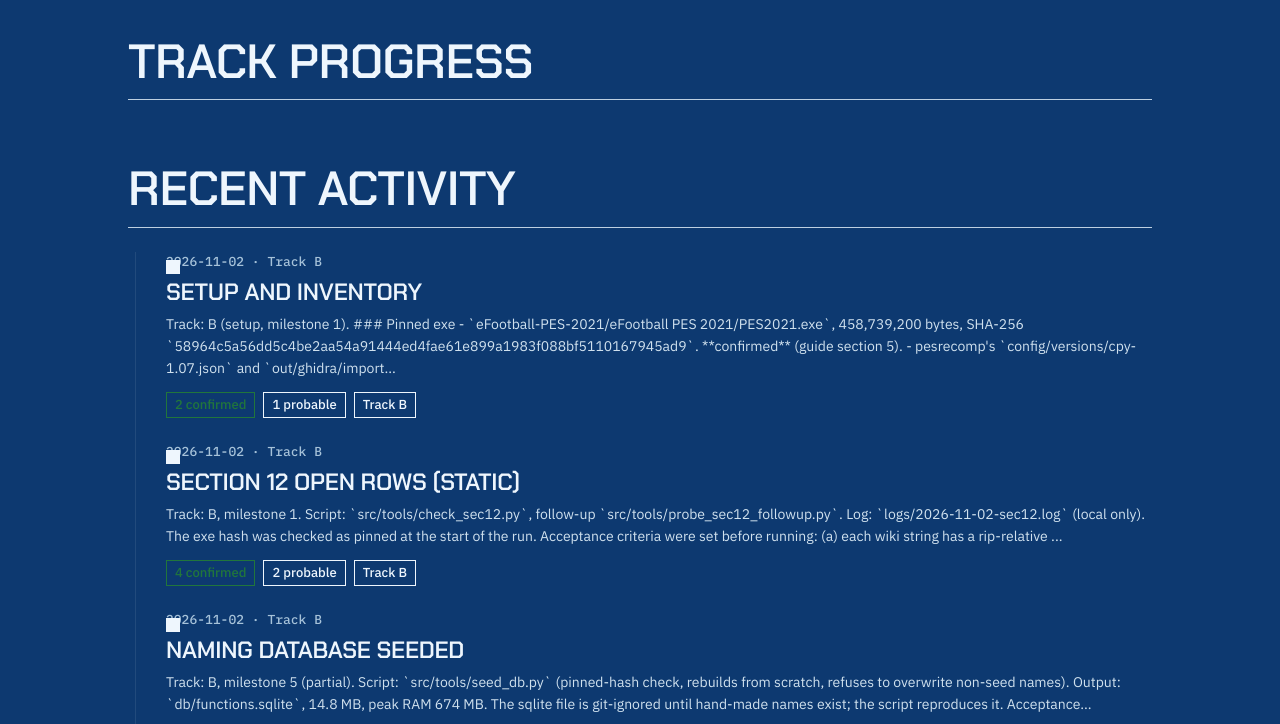
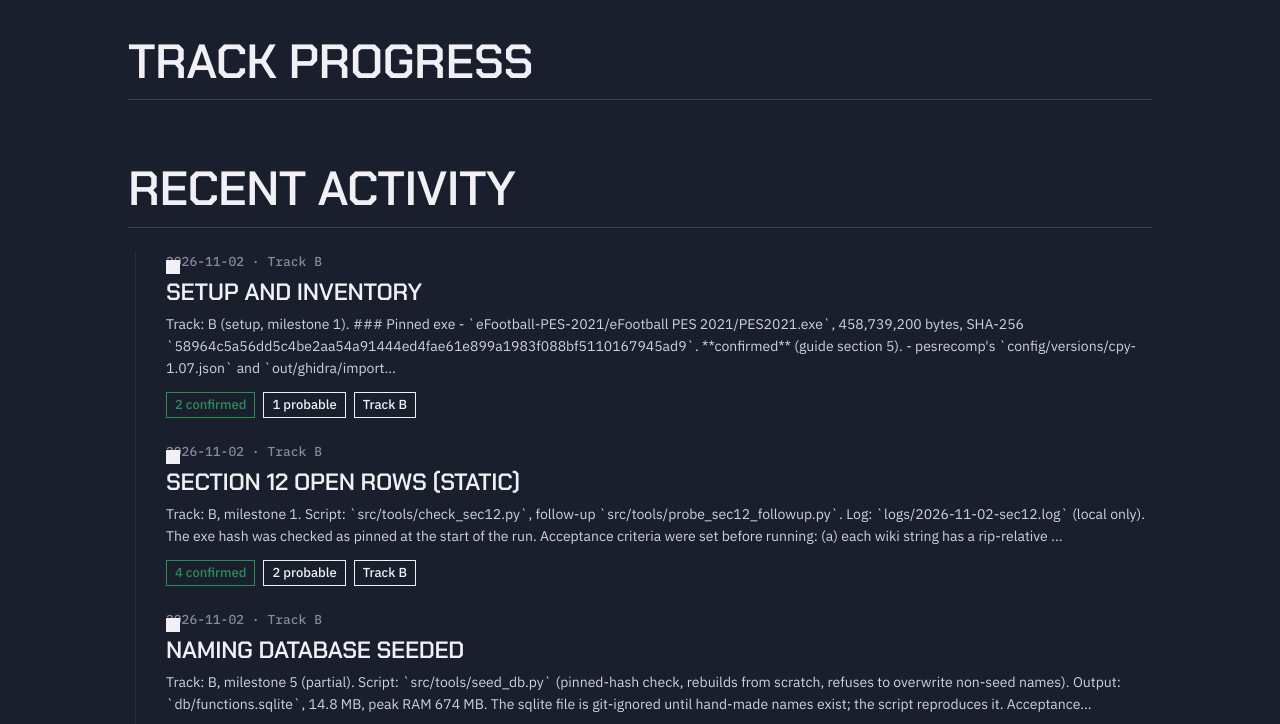
Before and after one commit to adam2893/pes2021-dashboard, a plain HTML site: page index.html in a window 1280 px wide. Shown: the part 793-1517 px from the top of the page. Drawn offline with Linux system fonts and the light colour scheme.

Commit message:
Add hex fallback colors for oklch

```diff
--- a/tokens.css
+++ b/tokens.css
@@ -6,14 +6,14 @@
   --text-section: clamp(2rem, 2.5vw + 1rem, 3.5rem); --text-title: clamp(1.25rem, 0.75vw + 0.875rem, 1.625rem); --text-lead: clamp(1.125rem, 0.35vw + 1rem, 1.375rem);
   --ease-out: cubic-bezier(0.16, 1, 0.3, 1); --ease-in: cubic-bezier(0.7, 0, 0.84, 0); --ease-in-out: cubic-bezier(0.65, 0, 0.35, 1);
   --dur-micro: 120ms; --dur-short: 220ms; --dur-long: 420ms;
-  --color-error: oklch(52% 0.19 27); --color-success: oklch(50% 0.12 150);
+  --color-error: #d12929; --color-success: #2e8b57;
   --container: 1440px; --gutter: 64px; --gap-columns: 32px; --section-gap-s: 120px; --section-gap: 144px; --section-gap-l: 176px;
   --z-base: 1; --z-raised: 10; --z-dropdown: 100; --z-sticky: 200; --z-sticky-nav: 300; --z-modal: 400; --z-toast: 500; --z-tooltip: 600;
-  --color-paper: oklch(35% 0.105 256); --color-paper-2: oklch(31% 0.10 257); --color-paper-3: oklch(26.5% 0.095 258);
-  --color-ink: oklch(97% 0.012 240); --color-ink-2: oklch(90% 0.025 242); --color-muted: oklch(80% 0.045 244);
-  --color-rule: oklch(93% 0.02 240 / 0.85); --color-rule-2: oklch(93% 0.02 240 / 0.32);
-  --color-grid: oklch(97% 0.01 240 / 0.09); --color-grid-2: oklch(97% 0.01 240 / 0.2);
-  --color-accent: oklch(97% 0.012 240); --color-accent-ink: oklch(33% 0.105 256); --color-focus: oklch(97% 0.012 240);
+  --color-paper: #1a1f2e; --color-paper-2: #161a26; --color-paper-3: #11141d;
+  --color-ink: #f0f0f5; --color-ink-2: #d0d0e0; --color-muted: #8888a0;
+  --color-rule: #3a3f5c; --color-rule-2: #2a2e44;
+  --color-grid: #2a2e44; --color-grid-2: #3a3f5c;
+  --color-accent: #ffffff; --color-accent-ink: #1a1f2e; --color-focus: #ffffff;
   --font-display: "Chakra Petch", ui-sans-serif, sans-serif; --font-body: "IBM Plex Sans", ui-sans-serif, sans-serif;
   --font-outlier: "IBM Plex Mono", ui-monospace, monospace;
   --radius-card: 0; --radius-pill: 0; --rule-hair: 1px; --rule-heavy: 2px; --shadow-card: none;
```
